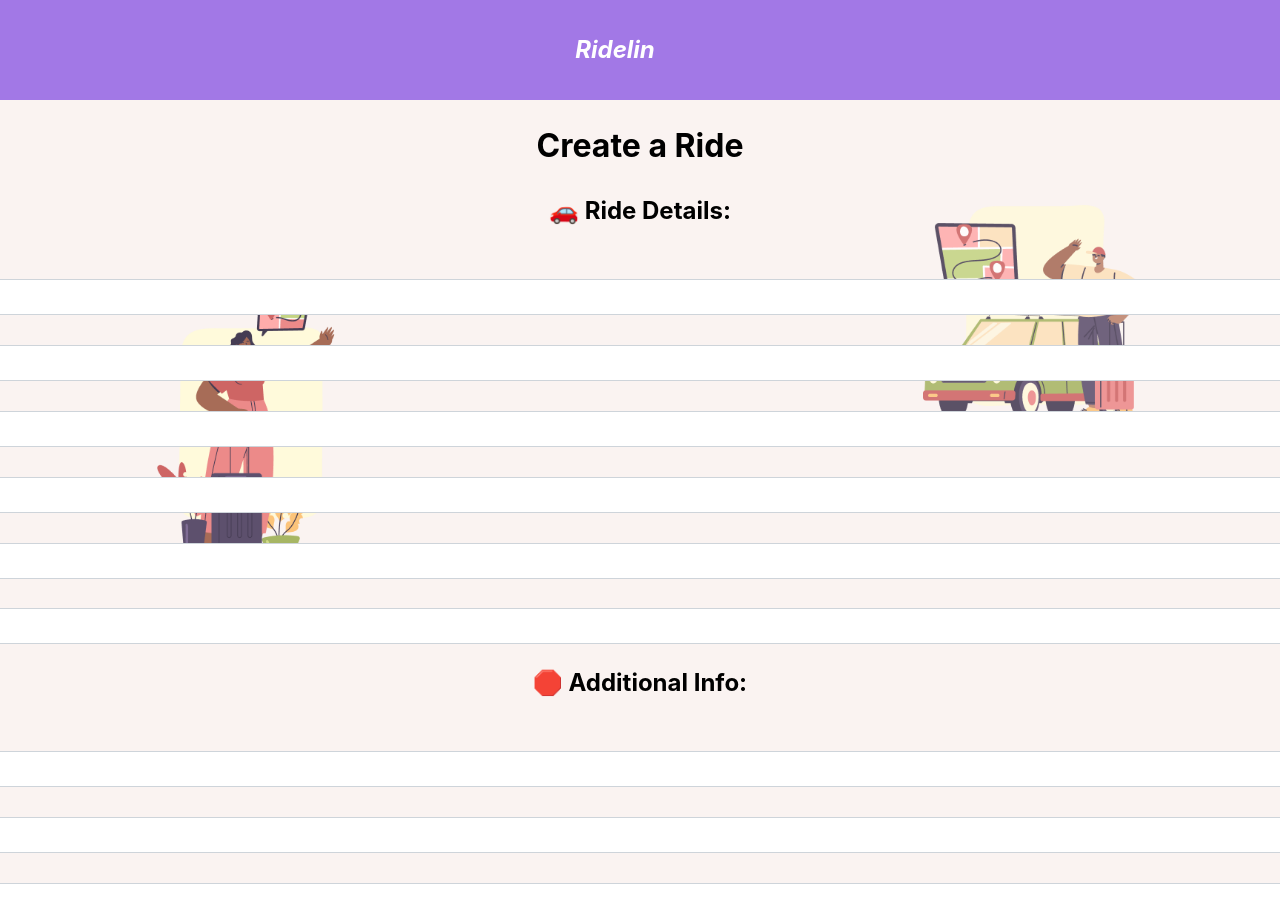
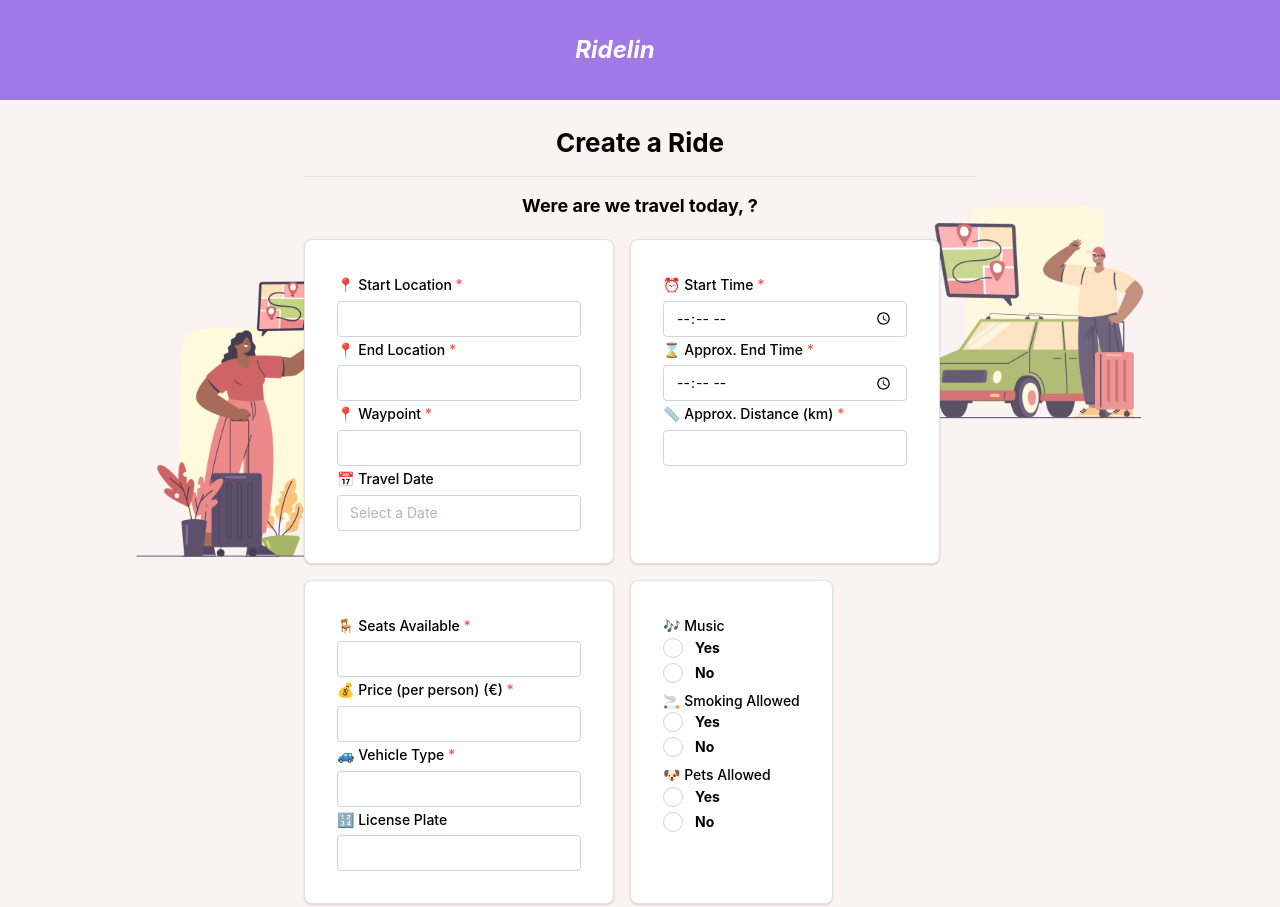
Before and after one commit to Tangy-Stackers/Ridelin-client, a React (Vite) app: page /createride in a window 1280 px wide. Shown: the top 907 px of the page. Built offline with nearby package versions, Linux system fonts and the light colour scheme.

Commit message:
add text on dashboard and css on create Ride

```diff
--- a/src/components/CreateRide.jsx
+++ b/src/components/CreateRide.jsx
@@ -1,23 +1,27 @@
 import axios from "axios";
-import { useState } from "react";
+import { useState, useContext } from "react";
 import { useNavigate } from "react-router-dom";
-import { Button, TextInput, Popover, Radio, Group } from "@mantine/core";
+import { Button, TextInput, Popover, Radio, Group, Container, Paper, Title, Divider, Stack, Flex } from "@mantine/core";
 import { DatePicker, TimeInput } from '@mantine/dates';
 import { dateFormatter } from "../utils/dateFormatter";
+import { AuthContext } from "../context/auth.context";
 
 function CreateRide() {
-    const userId = localStorage.getItem('userId')
+    const userId = localStorage.getItem('userId');
+    const userName = localStorage.getItem('userName');
+
     const storedToken = localStorage.getItem("authToken");
     const [isDatePickerOpen, setIsDatePickerOpen] = useState(false);
     const [selectedDate, setSelectedDate] = useState("");
 
+
     const navigate = useNavigate();
 
     const [CreateRideData, SetCreateRideData] = useState({
-        origin: " ",
-        destination: " ",
-        seatsAvailable: " ",
-        price: " ",
+        origin: "",
+        destination: "",
+        seatsAvailable: "",
+        price: "",
         travelDate: "",
         startTime: "",
         endTime: "",
@@ -28,86 +32,60 @@ function CreateRide() {
         smokingAllowed: "",
         petsAllowed: "",
         waypoints: [],
-        driverId: userId,//userid
+        driverId: userId,
     });
 
-
-
-
     const handleChange = (e) => {
-
         SetCreateRideData({
             ...CreateRideData,
-            //   driverId: UserId, add userid to become the driver id
             [e.target.name]: e.target.value,
         });
     };
 
-
     const handleSubmit = (e) => {
         e.preventDefault();
-
-        //Creating Ride on API
 
         axios.post(`${import.meta.env.VITE_API_URL}/api/ride`, CreateRideData,
             { headers: { Authorization: `Bearer ${storedToken}` } }
         )
-
             .then((response) => {
-                console.log('Succeful ride created', response.data)
+                console.log('Successful ride created', response.data);
                 const newRideId = response.data._id;
-                navigate(`/ride/${newRideId}`)
+                navigate(`/ride/${newRideId}`);
             })
-
-            .catch(e => console.log(" Error creating the new ride ...", e))
-
-        console.log("Form Submitted:", CreateRideData);
+            .catch(e => console.log("Error creating the new ride ...", e));
     };
 
+    return (
+        <Container px={24} size="sm">
+            <>
+                <br />
+                <Title order={2} align="center">Create a Ride</Title>
+                <Divider my="md" />
+                <Title order={4} align="center" mb="lg">Were are we travel today, {userName}?</Title>
+            </>
 
-    return (
-        <form onSubmit={handleSubmit} className="max-w-md mx-auto p-4 border rounded shadow">
-            <h1>Create a Ride</h1>
-            <label><h2> 🚗 Ride  Details: </h2>
-                <div className="mb-4">
-                    <label className="block text-sm font-medium">📍 Start location:</label>
-                    <TextInput
-                        type="text"
-                        name="origin"
-                        value={CreateRideData.origin}
-                        onChange={handleChange}
-                        className="w-full border p-2 rounded"
-                        required
-                    />
-                </div>
+            <Flex
+                mih={50}
+                gap="lg"
+                justify="center"
+                align="center"
+                direction="row"
+                wrap="wrap"
+            >
 
-                <div className="mb-4">
-                    <label className="block text-sm font-medium"> 📍 End location:</label>
-                    <TextInput
-                        type="text"
-                        name="destination"
-                        value={CreateRideData.destination}
-                        onChange={handleChange}
-                        className="w-full border p-2 rounded"
-                        required
-                    />
-                </div>
-                <div className="mb-4">
-                    <label className="block text-sm font-medium"> 📍 Waypoint:</label>
-                    <TextInput
-                        type="text"
-                        name="waypoints"
-                        value={CreateRideData.waypoints}
-                        onChange={handleChange}
-                        className="w-full border p-2 rounded"
-                        required
-                    />
-                </div>
-                <div className="mb-4">
-                    <label className="block text-sm font-medium"> 📅 Travel Date:</label>
+                <form onSubmit={handleSubmit} >
+                    <div style={{ display: "flex", gap: "1rem", flexWrap: "wrap",align:"center" }}>
+
+                        <Paper shadow="xs" p="xl" radius="md" withBorder>
+
+                            <TextInput label="📍 Start Location" name="origin" value={CreateRideData.origin} onChange={handleChange} required />
+                            <TextInput label="📍 End Location" name="destination" value={CreateRideData.destination} onChange={handleChange} required />
+                            <TextInput label="📍 Waypoint" name="waypoints" value={CreateRideData.waypoints} onChange={handleChange} required />
                             <Popover opened={isDatePickerOpen} onClose={() => setIsDatePickerOpen(false)} position="bottom" withArrow>
                                 <Popover.Target>
                                     <TextInput
+                                        label="📅 Travel Date"
                                         value={selectedDate ? dateFormatter(selectedDate) : ""}
                                         placeholder="Select a Date"
                                         onClick={() => setIsDatePickerOpen(true)}
@@ -116,177 +94,63 @@ function CreateRide() {
                                 </Popover.Target>
                                 <Popover.Dropdown>
                                     <DatePicker
-                                value={selectedDate} // Directly use the Date object
+                                        value={selectedDate}
                                         onChange={(date) => {
-                                    console.log("Selected Date Type:", typeof date, date);
                                             setSelectedDate(date);
                                             SetCreateRideData(prevData => ({
                                                 ...prevData,
-                                        travelDate: date.toISOString().split("T")[0] // Extracts only YYYY-MM-DD
+                                                travelDate: date.toISOString().split("T")[0]
                                             }));
                                             setIsDatePickerOpen(false);
                                         }}
                                     />
                                 </Popover.Dropdown>
                             </Popover>
-                </div>
 
-                <div className="mb-4">
-                    <label className="block text-sm font-medium"> ⏰ Start Time:</label>
-                    <TimeInput
-                        name="startTime"
-                        value={CreateRideData.startTime}
-                        onChange={handleChange}
-                        className="w-full border p-2 rounded"
-                        required
-                    />
-                </div>
+                        </Paper>
+                        <Paper shadow="xs" p="xl" radius="md" withBorder>
 
-                <div className="mb-4">
-                    <label className="block text-sm font-medium"> ⌛ Approx. End Time:</label>
-                    <TimeInput
-                        name="endTime"
-                        value={CreateRideData.endTime}
-                        onChange={handleChange}
-                        className="w-full border p-2 rounded"
-                        required
-                    />
-                </div>
-            </label>
-            <label><h2>🛑 Additional Info: </h2>
-                <div className="mb-4">
-                    <label className="block text-sm font-medium">📏 Approx. Distance:km</label>
-                    <TextInput
-                        type="text"
-                        name="distance"
-                        value={CreateRideData.distance}
-                        onChange={handleChange}
-                        className="w-full border p-2 rounded"
-                        required
-                    />
+                            <TimeInput label="⏰ Start Time" name="startTime" value={CreateRideData.startTime} onChange={handleChange} required />
+                            <TimeInput label="⌛ Approx. End Time" name="endTime" value={CreateRideData.endTime} onChange={handleChange} required />
+                            <TextInput label="📏 Approx. Distance (km)" name="distance" value={CreateRideData.distance} onChange={handleChange} required />
 
-                </div>
+                        </Paper>
+                        <Paper shadow="xs" p="xl" radius="md" withBorder>
 
-                <div className="mb-4">
-                    <label className="block text-sm font-medium">🪑 Seats Available: </label>
-                    <TextInput
-                        type="text"
-                        name="seatsAvailable"
-                        value={CreateRideData.seatsAvailable}
-                        onChange={handleChange}
-                        className="w-full border p-2 rounded"
-                        required
-                    />
-                </div>
+                            <TextInput label="🪑 Seats Available" name="seatsAvailable" value={CreateRideData.seatsAvailable} onChange={handleChange} required />
+                            <TextInput label="💰 Price (per person) (€)" name="price" value={CreateRideData.price} onChange={handleChange} required />
+                            <TextInput label="🚙 Vehicle Type" name="vehicle" value={CreateRideData.vehicle} onChange={handleChange} required />
+                            <TextInput label="🔢 License Plate" name="licensePlate" value={CreateRideData.licensePlate} onChange={handleChange} />
 
-                <div className="mb-4">
-                    <label className="block text-sm font-medium">💰 Price (per person):€</label>
-                    <TextInput
-                        type="text"
-                        name="price"
-                        value={CreateRideData.price}
-                        onChange={handleChange}
-                        className="w-full border p-2 rounded"
-                        required
-                    />
-
-                </div>
-            </label>
-            <label><h2>🚘 Vehicle Details:</h2>
-                <div className="mb-4">
-                    <label className="block text-sm font-medium">🚙 Vehicle Type: </label>
-                    <TextInput
-                        type="text"
-                        name="vehicle"
-                        value={CreateRideData.vehicle}
-                        onChange={handleChange}
-                        className="w-full border p-2 rounded"
-                        required
-                    />
-                </div>
-                <div className="mb-4">
-                    <label className="block text-sm font-medium">🔢 License Plate:</label>
-                    <TextInput
-                        type="text"
-                        name="licensePlate"
-                        value={CreateRideData.licensePlate}
-                        onChange={handleChange}
-                        className="w-full border p-2 rounded"
-
-                    />
-
-                </div>
-            </label>
-            <label><h2>Preferences: </h2>
-                <div className="mb-4">
-                    <label className="radio-btn">🎶 Music:</label>
+                        </Paper>
+                        <Paper shadow="xs" p="xl" radius="md" withBorder>
+                            <div style={{ direction:"row" }}>
                             <Group>
-                        <Radio
-                            type="radio"
-                            name="music"
-                            value="true"
-                            checked={CreateRideData.music === "true"}
-                            onChange={handleChange}
-
-                        />Yes
-                        <Radio
-                            type="radio"
-                            name="music"
-                            value="false"
-                            checked={CreateRideData.music === "false"}
-                            onChange={handleChange}
-
-                        /> No
+                                <Radio.Group label="🎶 Music">
+                                    <Radio value="true" label="Yes" checked={CreateRideData.music === "true"} onChange={handleChange} />
+                                    <Radio value="false" label="No" checked={CreateRideData.music === "false"} onChange={handleChange} />
+                                </Radio.Group>
                             </Group>
-
-                </div>
-
-                <div className="mb-4">
-                    <label className="radio-btn">🚬 Smoking Allowed:</label>
                             <Group>
-                        <Radio
-                            type="radio"
-                            name="smokingAllowed"
-                            value="true"
-                            checked={CreateRideData.smokingAllowed === "true"}
-                            onChange={handleChange}
-
-                        />Yes
-                        <Radio
-                            type="radio"
-                            name="smokingAllowed"
-                            value="false"
-                            checked={CreateRideData.smokingAllowed === "false"}
-                            onChange={handleChange}
-
-                        /> No
+                                <Radio.Group label="🚬 Smoking Allowed">
+                                    <Radio value="true" label="Yes" checked={CreateRideData.smokingAllowed === "true"} onChange={handleChange} />
+                                    <Radio value="false" label="No" checked={CreateRideData.smokingAllowed === "false"} onChange={handleChange} />
+                                </Radio.Group>
+                            </Group>
+                            <Group>
+                                <Radio.Group label="🐶 Pets Allowed">
+                                    <Radio value="true" label="Yes" checked={CreateRideData.petsAllowed === "true"} onChange={handleChange} />
+                                    <Radio value="false" label="No" checked={CreateRideData.petsAllowed === "false"} onChange={handleChange} />
+                                </Radio.Group>
                             </Group>
                             </div>
+                        </Paper>
+                    </div>
+                    <Button type="submit" variant="filled" size="md" radius="lg">Submit</Button>
 
-                <div className="mb-4">
-                    <label className="radio-btn">🐶 Pets Allowed:</label>
-                    <Group>
-                        <Radio
-                            type="radio"
-                            name="petsAllowed"
-                            value="true"
-                            checked={CreateRideData.petsAllowed === "true"}
-                            onChange={handleChange}
-
-                        />Yes
-                        <Radio
-                            type="radio"
-                            name="petsAllowed"
-                            value="false"
-                            checked={CreateRideData.petsAllowed === "false"}
-                            onChange={handleChange}
-
-                        /> No
-                    </Group>
-                </div>
-            </label>
-            <Button type="submit" variant="filled" size="md" radius="lg">Submit</Button>
                 </form>
+            </Flex>
+        </Container>
     );
 }
 
--- a/src/pages/DashboardPage.jsx
+++ b/src/pages/DashboardPage.jsx
@@ -35,7 +35,10 @@ function DashBoardPage() {
 
     return (
         <Container size="md" py="xl">
-            <Title order={2} align="center" mb="lg">Available Rides</Title>
+            <>
+            <Title order={2} align="center" mb="lg">Welcome to Ridelin </Title>
+            <Title order={4} align="center" mb="lg">Were are we travel today, {user.name}?</Title>
+            </>
 
             <SearchRide />
             <ListOfBooking />
```
Lines whose indentation alone changed are shown as unchanged.
